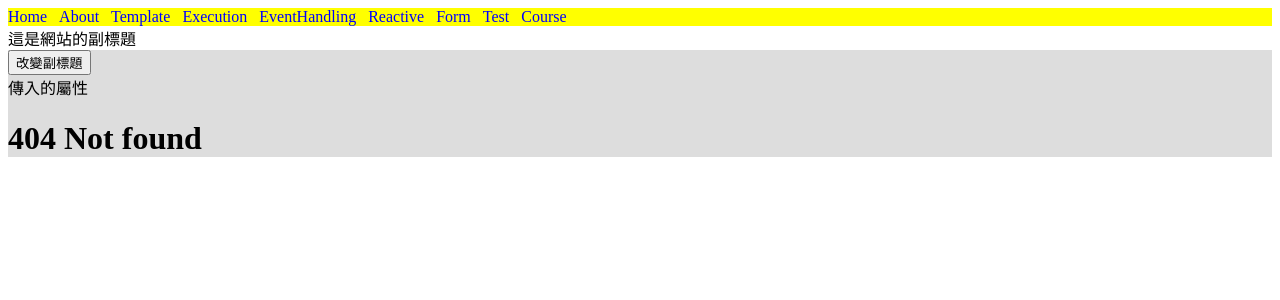
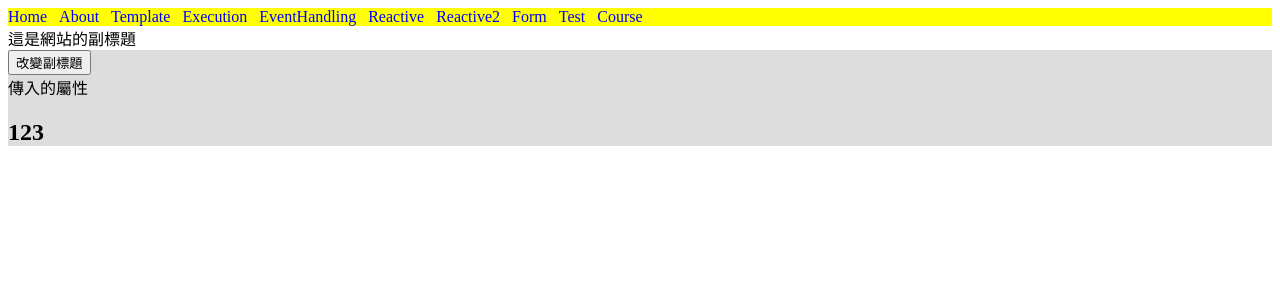
Before and after one commit to weiyann/vue-training, a Vue app: page /reactive2 in a window 1280 px wide. Before the commit this address had no page. Shown: the top 300 px of the page. Built offline with nearby package versions, Linux system fonts and the light colour scheme.

Commit message:
ref v.s. reactive

```diff
--- a/src/Nav.vue
+++ b/src/Nav.vue
@@ -15,6 +15,7 @@ defineProps(["color", "subtitle"]);
     <RouterLink to="/execution">Execution</RouterLink>
     <RouterLink to="/event-handling">EventHandling</RouterLink>
     <RouterLink to="/reactive">Reactive</RouterLink>
+    <RouterLink to="/reactive2">Reactive2</RouterLink>
     <RouterLink to="/form">Form</RouterLink>
     <RouterLink to="/test">Test</RouterLink>
     <RouterLink to="/course">Course</RouterLink>
--- a/src/router/index.js
+++ b/src/router/index.js
@@ -38,6 +38,11 @@ const router = createRouter({
       component: () => import("../views/ReactiveView.vue"),
     },
     {
+      path: "/reactive2",
+      name: "reactive2",
+      component: () => import("../views/ReactiveView2.vue"),
+    },
+    {
       path: "/form",
       name: "form",
       component: () => import("../views/FormView.vue"),
--- /dev/null
+++ b/src/views/ReactiveView2.vue
@@ -0,0 +1,21 @@
+<script setup>
+import { ref, reactive, watch } from "vue";
+
+const num = ref(0);
+const people2 = reactive({
+  num: num,
+});
+
+setTimeout(() => {
+  people2.num = 123; // 不用加value,将一个 ref 赋值给一个 reactive 属性时，该 ref 会被自动解包
+}, 2000);
+
+console.log(people2);
+console.log(people2.num);
+</script>
+
+<template>
+  <h2>{{ people2.num }}</h2>
+</template>
+
+<style scoped></style>
```
